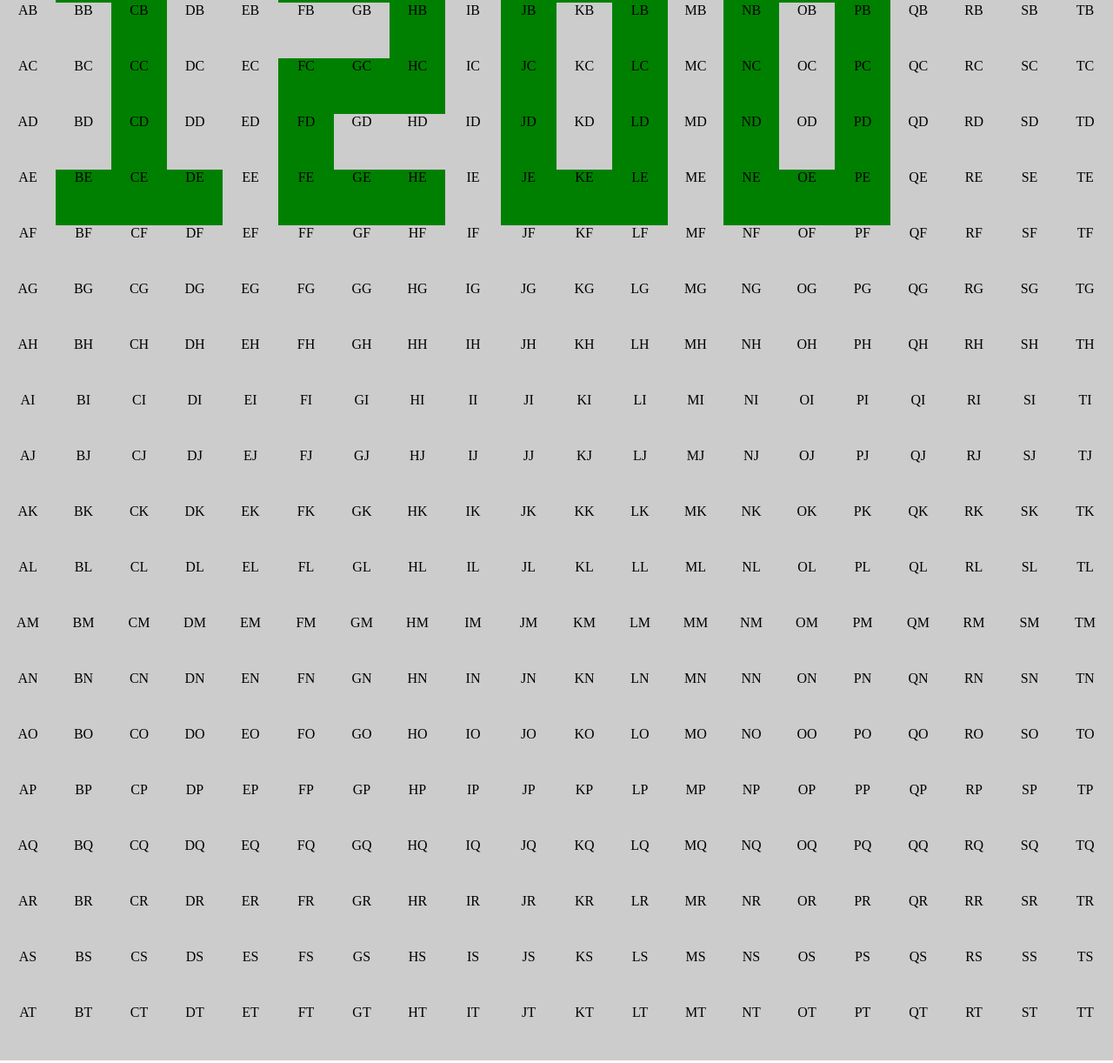
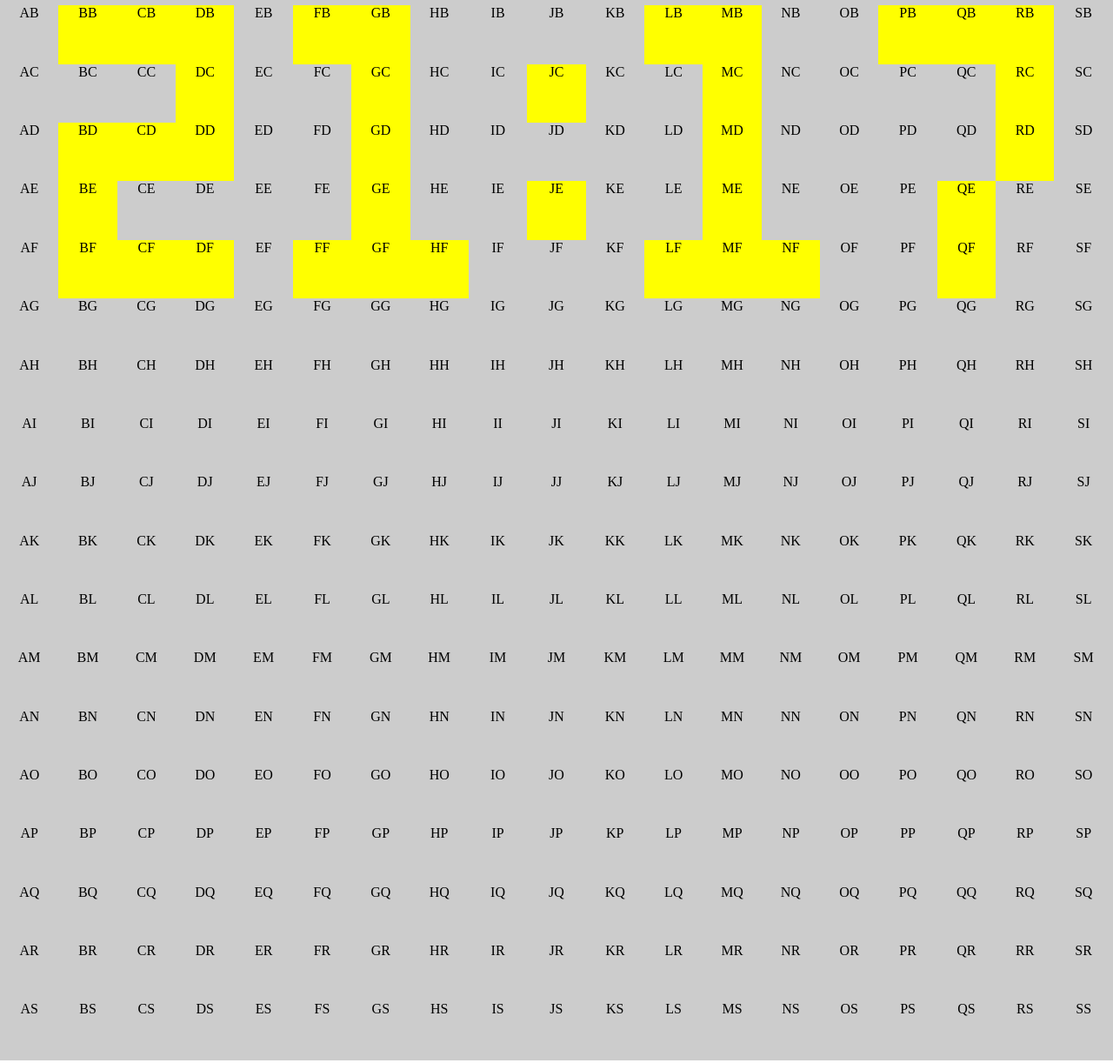
Before and after one commit to MikeGertrudes/iso, a plain HTML site: page index.html in a window 1280 px wide. Shown: the part 61-1283 px from the top of the page at 87% size. Drawn offline with Linux system fonts and the light colour scheme.

Commit message:
feat(timer): display current time and update

```diff
--- a/Iso.js
+++ b/Iso.js
@@ -157,6 +157,13 @@ var Iso = (function() {
       [true, true, true],
       [false, false, true],
       [true, true, true]
+    ]],
+    [':', [
+      [false],
+      [true],
+      [false],
+      [true],
+      [false]
     ]]
   ]);
 
@@ -187,7 +194,48 @@ var Iso = (function() {
         }
       }
 
-      this.input = this.stringToInputMap() || this.loadInput() || DEFAULTS.input;
+      const time = new Date();
+
+      const currentTime = getTimeUnitWithLeadingZeroes(time.getHours()) + ':' + getTimeUnitWithLeadingZeroes(time.getMinutes());
+
+      let cachedTime = currentTime;
+
+      this.input = this.stringToInputMap(currentTime) || this.loadInput() || DEFAULTS.input;
+
+      // TODO: set the time initially, and determine
+      // how many seconds are left until the minute changes
+      // then change the time then, and kick off this setInterval
+      // for every minute from them on
+      // TODO: iso grid, how we will do this? CSS?
+      // TODO: more efficient reset- why reset everything?
+      const timer = setInterval(() => {
+        const time = new Date();
+
+        const currentTime = getTimeUnitWithLeadingZeroes(time.getHours()) + ':' + getTimeUnitWithLeadingZeroes(time.getMinutes());
+
+        if (currentTime !== cachedTime) {
+          this.input = this.stringToInputMap(currentTime);
+
+          test.resetTheWorld();
+
+          test.buildTheWorld();
+
+          this.applyInputs();
+
+          cachedTime = currentTime;
+        }
+
+      }, 1000);
+
+      function getTimeUnitWithLeadingZeroes(unit) {
+        unit = unit || '00';
+
+        if (unit < 10) {
+          unit = '0' + unit;
+        }
+
+        return unit;
+      }
     }
 
     resetTheWorld() {
@@ -305,11 +353,13 @@ var Iso = (function() {
     }
 
     stringToInputMap(string) {
-      string = string || '12:00';
+      string = string ||  '00:00';
 
       const characterSpacing = 1;
 
       let startingColumnIndex = 1;
+
+      let startingRowIndex = 1;
 
       let currentCharacterStartingColumn = startingColumnIndex;
 
@@ -322,13 +372,13 @@ var Iso = (function() {
           const currentCharacterHeight = currentCharacter.length;
 
           currentCharacter.forEach((row, rowIndex) => {
-            let inputRow = alphabet[rowIndex];
+            let inputRow = alphabet[startingRowIndex + rowIndex];
 
             row.forEach((isActive, columnIndex) => {
               if (isActive) {
                 input.set(alphabet[currentCharacterStartingColumn + columnIndex] + inputRow, {
                   active: true,
-                  backgroundColor: 'green'
+                  backgroundColor: 'yellow'
                 })
               }
             });
--- a/index.html
+++ b/index.html
@@ -12,7 +12,7 @@
     'use strict';
 
     var test = new Iso({
-      divisions: 20
+      divisions: 19
     });
 
     test.resetTheWorld();
```
